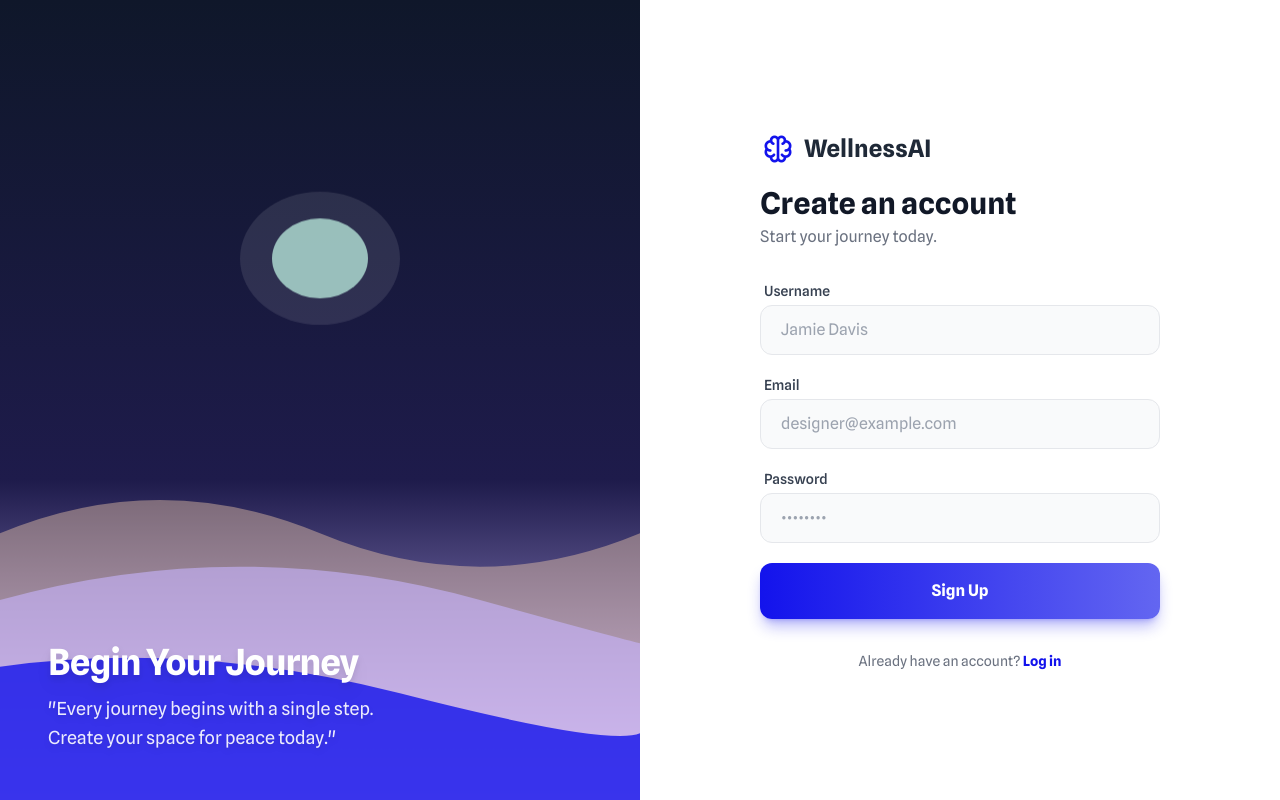
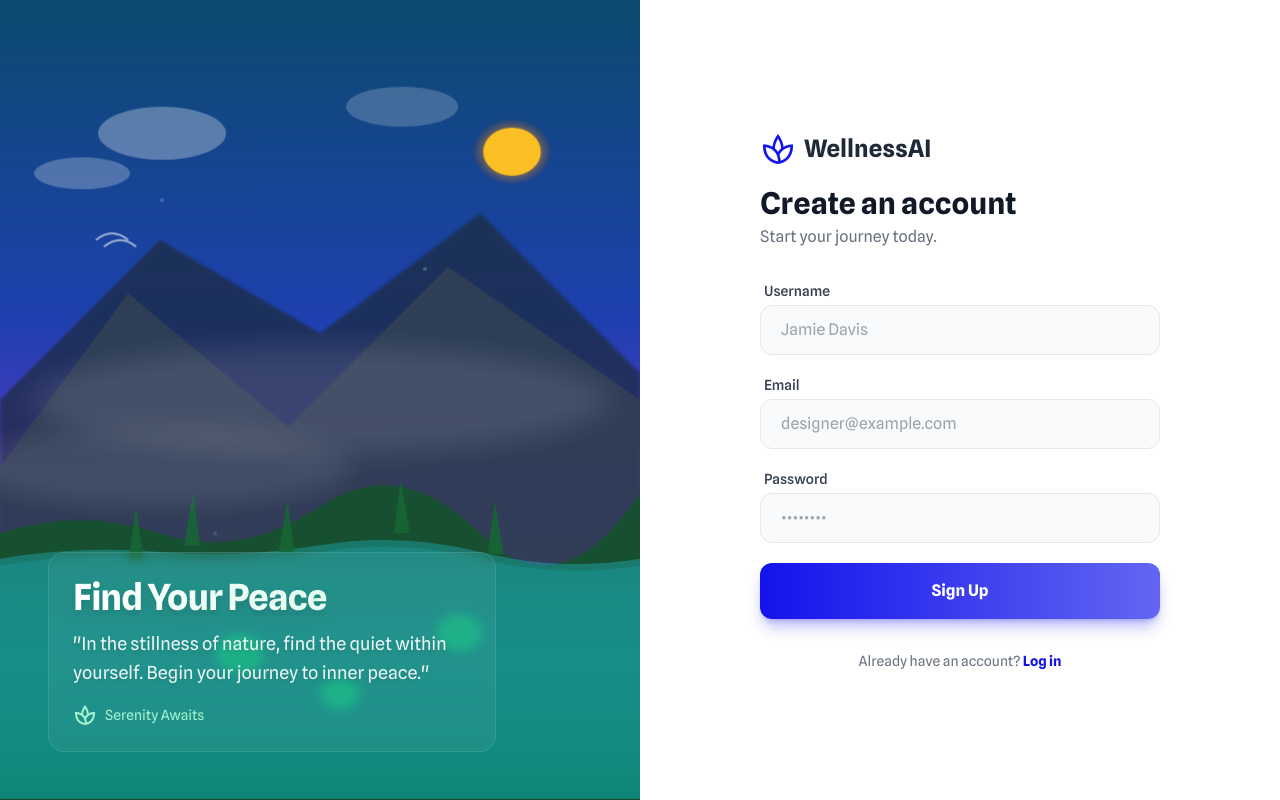
Before and after one commit to palak0617/Mental-health-wellness-repo, a plain HTML site: page frontend/signup.html in a window 1280 px wide. Drawn offline with nearby package versions, Linux system fonts and the light colour scheme.

Commit message:
ui of sign-up page changed

```diff
--- a/frontend/signup.html
+++ b/frontend/signup.html
@@ -41,46 +41,145 @@
       0%, 100% { transform: translateY(0px); }
       50% { transform: translateY(-10px); }
     }
+    @keyframes gentle-wave {
+      0%, 100% { transform: translateY(0); }
+      50% { transform: translateY(-2px); }
+    }
+    @keyframes cloud-drift {
+      0% { transform: translateX(0); }
+      100% { transform: translateX(10px); }
+    }
+    @keyframes leaf-float {
+      0%, 100% { transform: translateY(0) rotate(0deg); }
+      33% { transform: translateY(-3px) rotate(1deg); }
+      66% { transform: translateY(-1px) rotate(-1deg); }
+    }
     .animate-float {
       animation: float 7s ease-in-out infinite;
+    }
+    .animate-wave {
+      animation: gentle-wave 4s ease-in-out infinite;
+    }
+    .animate-cloud {
+      animation: cloud-drift 20s ease-in-out infinite alternate;
+    }
+    .animate-leaf {
+      animation: leaf-float 5s ease-in-out infinite;
+    }
+    .animate-pulse-slow {
+      animation: pulse 4s ease-in-out infinite;
     }
   </style>
 </head>
 
 <body class="flex h-screen w-full bg-light-bg font-sans">
 
-  <!-- LEFT SIDE: Illustration -->
-  <div class="hidden lg:block w-1/2 h-full relative overflow-hidden bg-gray-900 shadow-2xl">
+  <!-- LEFT SIDE: Tranquil Forest Lake Scene -->
+  <div class="hidden lg:block w-1/2 h-full relative overflow-hidden bg-gradient-to-br from-slate-900 to-emerald-950 shadow-2xl">
 
-    <!-- SVG SCENE: Calm Night/Morning -->
+    <!-- SVG SCENE: Serene Forest Lake -->
     <svg class="absolute inset-0 w-full h-full" preserveAspectRatio="none" viewBox="0 0 400 600" xmlns="http://www.w3.org/2000/svg">
       <defs>
-        <linearGradient id="skyGradientSignup" x1="0%" y1="0%" x2="0%" y2="100%">
-          <stop offset="0%" style="stop-color:#0f172a;stop-opacity:1" /> <!-- Slate 900 -->
-          <stop offset="60%" style="stop-color:#1e1b4b;stop-opacity:1" /> <!-- Indigo 950 -->
-          <stop offset="100%" style="stop-color:#C8B6FF;stop-opacity:1" /> <!-- Lavender -->
+        <!-- Sky Gradient - Dawn colors -->
+        <linearGradient id="skyGradient" x1="0%" y1="0%" x2="0%" y2="100%">
+          <stop offset="0%" style="stop-color:#0c4a6e;stop-opacity:1" /> <!-- Sky blue dawn -->
+          <stop offset="40%" style="stop-color:#1e40af;stop-opacity:1" /> <!-- Deep blue -->
+          <stop offset="70%" style="stop-color:#7c3aed;stop-opacity:0.8" /> <!-- Purple tint -->
+          <stop offset="100%" style="stop-color:#0d9488;stop-opacity:0.6" /> <!-- Teal horizon -->
         </linearGradient>
+
+        <!-- Water Gradient -->
+        <linearGradient id="waterGradient" x1="0%" y1="0%" x2="0%" y2="100%">
+          <stop offset="0%" style="stop-color:#22d3ee;stop-opacity:0.3" />
+          <stop offset="100%" style="stop-color:#0d9488;stop-opacity:0.7" />
+        </linearGradient>
+
+        <!-- Sun Glow -->
+        <radialGradient id="sunGlow">
+          <stop offset="0%" style="stop-color:#fbbf24;stop-opacity:0.8" />
+          <stop offset="70%" style="stop-color:#f59e0b;stop-opacity:0.4" />
+          <stop offset="100%" style="stop-color:#ea580c;stop-opacity:0" />
+        </radialGradient>
+
+        <!-- Filter for distant mountains -->
+        <filter id="mountainBlur" x="-20%" y="-20%" width="140%" height="140%">
+          <feGaussianBlur in="SourceGraphic" stdDeviation="1" />
+        </filter>
       </defs>
 
       <!-- Sky -->
-      <rect width="100%" height="100%" fill="url(#skyGradientSignup)" />
+      <rect width="100%" height="100%" fill="url(#skyGradient)" />
 
-      <!-- Moon / Abstract Circle -->
-      <circle cx="200" cy="200" r="50" fill="#ffffff" opacity="0.1" class="animate-float" />
-      <circle cx="200" cy="200" r="30" fill="#B4E4D8" opacity="0.8" class="animate-float" />
+      <!-- Distant Mountains -->
+      <path d="M0 300 L100 180 L200 250 L300 160 L400 280 L400 600 L0 600 Z"
+            fill="#1e293b" opacity="0.7" filter="url(#mountainBlur)" />
 
-      <!-- Abstract Flowing Shapes -->
-      <path d="M0 400 Q 100 350, 200 400 T 400 400 V 600 H 0 Z" fill="#FFD8B1" opacity="0.4" />
-      <path d="M0 450 Q 150 400, 300 450 T 400 480 V 600 H 0 Z" fill="#C8B6FF" opacity="0.6" />
-      <path d="M0 500 Q 120 480, 250 520 T 400 550 V 600 H 0 Z" fill="#1313ec" opacity="0.8" />
+      <!-- Closer Mountains -->
+      <path d="M0 350 L80 220 L180 320 L280 200 L400 300 L400 600 L0 600 Z"
+            fill="#334155" opacity="0.8" />
+
+      <!-- Sun with Glow -->
+      <circle cx="320" cy="120" r="25" fill="url(#sunGlow)" class="animate-float" />
+      <circle cx="320" cy="120" r="18" fill="#fbbf24" class="animate-float" />
+
+      <!-- Gentle Clouds -->
+      <ellipse cx="100" cy="100" rx="40" ry="20" fill="white" opacity="0.3" class="animate-cloud" />
+      <ellipse cx="250" cy="80" rx="35" ry="15" fill="white" opacity="0.2" class="animate-cloud" />
+      <ellipse cx="50" cy="130" rx="30" ry="12" fill="white" opacity="0.25" class="animate-cloud" />
+
+      <!-- Forest Layer -->
+      <path d="M0 400 Q50 380, 100 400 T200 380 T300 400 T400 370 L400 600 L0 600 Z"
+            fill="#14532d" opacity="0.9" />
+
+      <!-- Lake Surface -->
+      <path d="M0 420 Q50 410, 100 415 T200 410 T300 415 T400 420 L400 600 L0 600 Z"
+            fill="url(#waterGradient)" class="animate-wave" />
+
+      <!-- Water Reflection -->
+      <path d="M0 425 Q50 415, 100 420 T200 415 T300 420 T400 425 L400 600 L0 600 Z"
+            fill="url(#waterGradient)" opacity="0.5" class="animate-wave" style="animation-delay: -2s;" />
+
+      <!-- Individual Trees -->
+      <path d="M80 420 L85 380 L90 420 Z" fill="#166534" opacity="0.9" class="animate-leaf" />
+      <path d="M120 410 L125 370 L130 410 Z" fill="#166534" opacity="0.9" class="animate-leaf" style="animation-delay: -1s;" />
+      <path d="M180 415 L185 375 L190 415 Z" fill="#166534" opacity="0.9" class="animate-leaf" style="animation-delay: -2s;" />
+      <path d="M240 405 L245 365 L250 405 Z" fill="#166534" opacity="0.9" class="animate-leaf" style="animation-delay: -3s;" />
+      <path d="M300 420 L305 380 L310 420 Z" fill="#166534" opacity="0.9" class="animate-leaf" style="animation-delay: -4s;" />
+
+      <!-- Lily Pads on Water -->
+      <circle cx="150" cy="490" r="15" fill="#10b981" opacity="0.7" class="animate-leaf" />
+      <circle cx="220" cy="520" r="12" fill="#10b981" opacity="0.7" class="animate-leaf" style="animation-delay: -2s;" />
+      <circle cx="280" cy="480" r="14" fill="#10b981" opacity="0.7" class="animate-leaf" style="animation-delay: -3s;" />
+
+      <!-- Birds in Distance -->
+      <path d="M60 180 Q70 170, 80 180" stroke="#f8fafc" stroke-width="1.5" fill="none" opacity="0.6" />
+      <path d="M65 185 Q75 175, 85 185" stroke="#f8fafc" stroke-width="1.5" fill="none" opacity="0.6" />
+
+      <!-- Mist/Fog Effect -->
+      <ellipse cx="200" cy="300" rx="180" ry="40" fill="white" opacity="0.1" filter="blur(10px)" />
+      <ellipse cx="100" cy="350" rx="120" ry="30" fill="white" opacity="0.08" filter="blur(8px)" />
+
     </svg>
 
-    <!-- Overlay Text -->
+    <!-- Overlay Text with improved contrast -->
     <div class="absolute bottom-12 left-12 z-20 text-white max-w-md select-none">
-      <h2 class="text-4xl font-bold mb-3 tracking-tight drop-shadow-lg">Begin Your Journey</h2>
-      <p class="text-white/90 text-lg leading-relaxed drop-shadow-md">
-        "Every journey begins with a single step.<br>Create your space for peace today."
-      </p>
+      <div class="backdrop-blur-sm bg-white/5 rounded-2xl p-6 border border-white/10">
+        <h2 class="text-4xl font-bold mb-3 tracking-tight drop-shadow-lg bg-gradient-to-r from-white to-emerald-100 bg-clip-text text-transparent">Find Your Peace</h2>
+        <p class="text-white/90 text-lg leading-relaxed drop-shadow-md mb-4">
+          "In the stillness of nature, find the quiet within yourself. Begin your journey to inner peace."
+        </p>
+        <div class="flex items-center gap-2 text-emerald-200">
+          <span class="material-symbols-outlined animate-pulse-slow">spa</span>
+          <span class="text-sm">Serenity Awaits</span>
+        </div>
+      </div>
+    </div>
+
+    <!-- Subtle floating particles -->
+    <div class="absolute inset-0 overflow-hidden pointer-events-none">
+      <div class="absolute w-1 h-1 bg-white/20 rounded-full top-1/4 left-1/4 animate-float" style="animation-delay: -1s;"></div>
+      <div class="absolute w-1 h-1 bg-emerald-300/30 rounded-full top-1/3 right-1/3 animate-float" style="animation-delay: -2s;"></div>
+      <div class="absolute w-1 h-1 bg-cyan-300/20 rounded-full top-2/3 left-1/3 animate-float" style="animation-delay: -3s;"></div>
     </div>
   </div>
 
@@ -95,7 +194,7 @@
       <!-- Logo Header -->
       <div class="mb-8 text-center lg:text-left">
         <div class="inline-flex items-center gap-2 mb-2">
-          <span class="material-symbols-outlined text-4xl text-primary">neurology</span>
+          <span class="material-symbols-outlined text-4xl text-primary">spa</span>
           <span class="text-2xl font-bold text-gray-800">WellnessAI</span>
         </div>
         <h1 class="text-3xl font-bold text-gray-900 mt-2">Create an account</h1>
```
